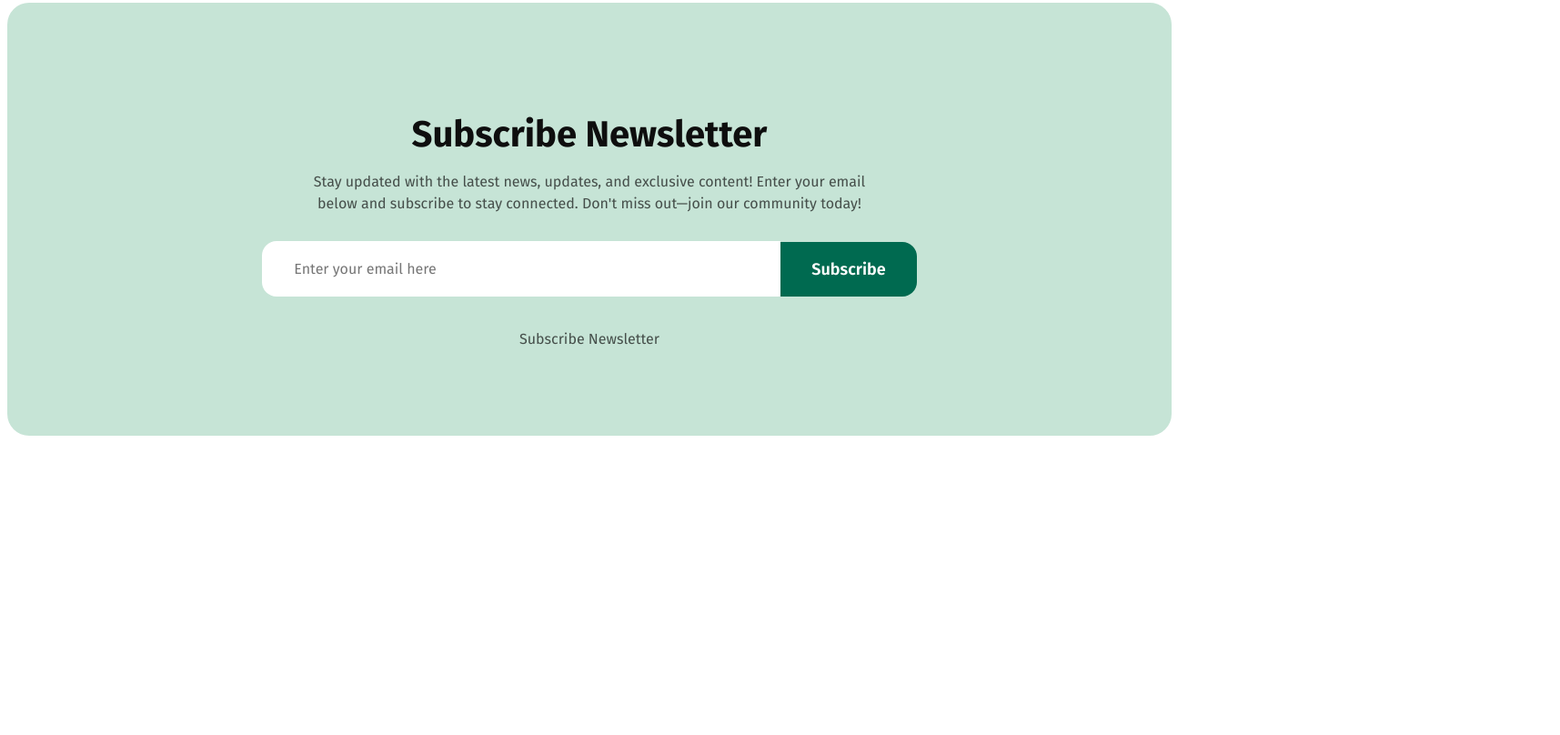
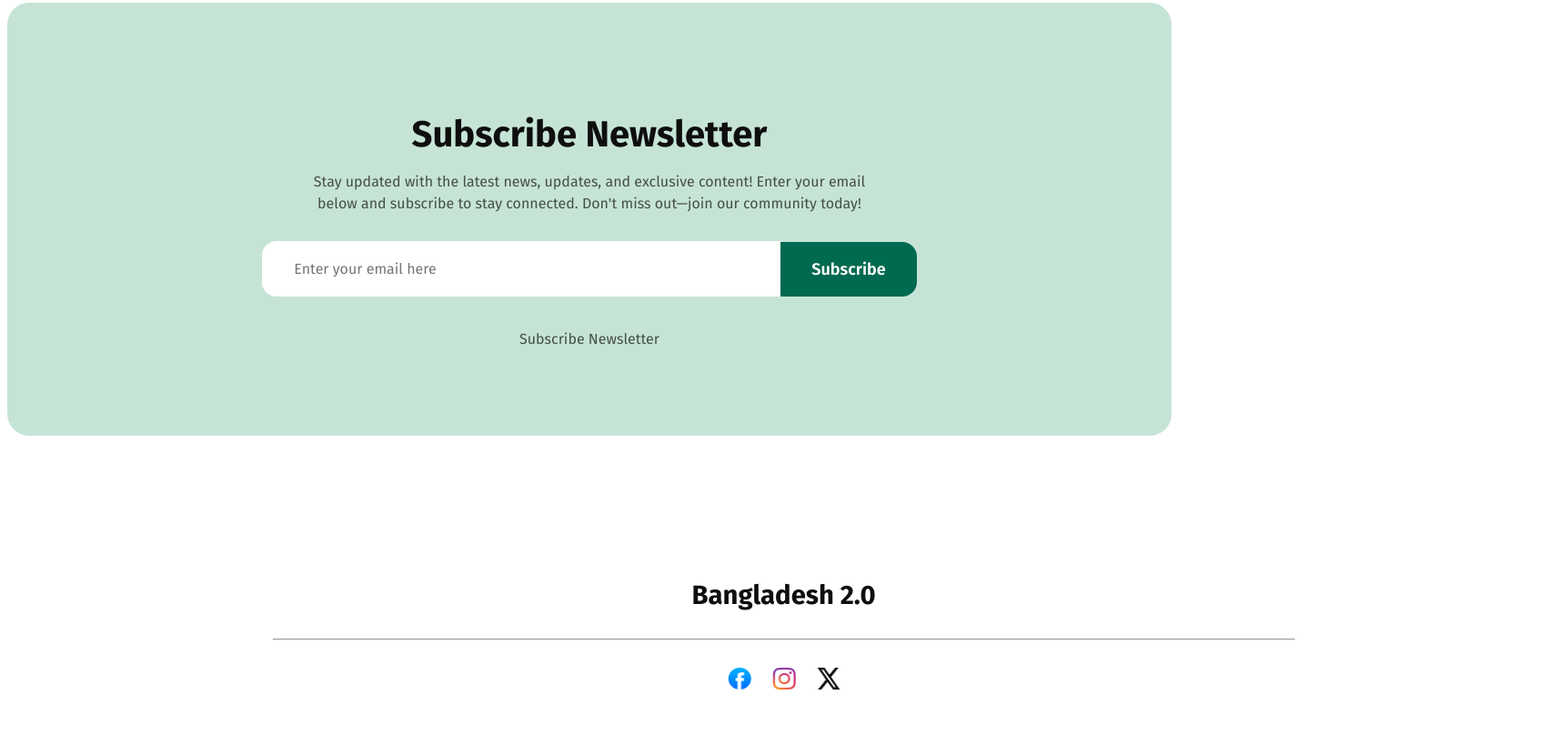
Before and after one commit to MasadRayan/Batch11-Assignment-1, a plain HTML site: page index.html in a window 1280 px wide. Shown: the part 3623-4431 px from the top of the page at 91% size, 1715 px wide, since content can reach past the window. Before the commit the page ends 4181 px from the top, so only its background shows below. Drawn offline with Linux system fonts and the light colour scheme.

Commit message:
footer added

```diff
--- a/index.html
+++ b/index.html
@@ -167,8 +167,18 @@
             </div>
         </section>
     </main>
-    <footer>
-
+    <footer class="footer">
+        <div class="footer-content">
+            <div class="f-title">
+                <h3 class="footer-title">Bangladesh 2.0 </h3>
+                <hr class="horaizontal-line">
+            </div>
+            <div class="foot-icons">
+                <img src="assets/facebook.png" alt="" class="footer-image">
+                <img src="assets/instagram.png" alt="" class="footer-image">
+                <img src="assets/x.png" alt="" class="footer-image">
+            </div>
+        </div>
     </footer>
 </body>
 
--- a/styles/index.css
+++ b/styles/index.css
@@ -570,3 +570,42 @@
     text-align: center;
     margin-top: 20px;
 }
+
+/* foter style */
+.footer {
+    width: 1707px;
+    height: 226px;
+    padding-bottom: 0;
+    margin-bottom: 0;
+    text-align: center;
+}
+
+.footer-content {
+    display: flex;
+    justify-content: center;
+    align-items: center;
+    flex-direction: column;
+    padding: 50px 160px;
+    color: rgb(14, 14, 14);
+    font-family: Fira Sans;
+    font-size: 25px;
+    font-weight: 700;
+}
+
+.foot-icons {
+    display: flex;
+    justify-content: center;
+    align-items: center;
+    gap: 23px;
+}
+
+.footer-image {
+    height: 24px;
+    width: 26px;
+}
+
+.horaizontal-line {
+    width: 1122px;
+    height: 0;
+    margin-bottom: 30px;
+}
```
